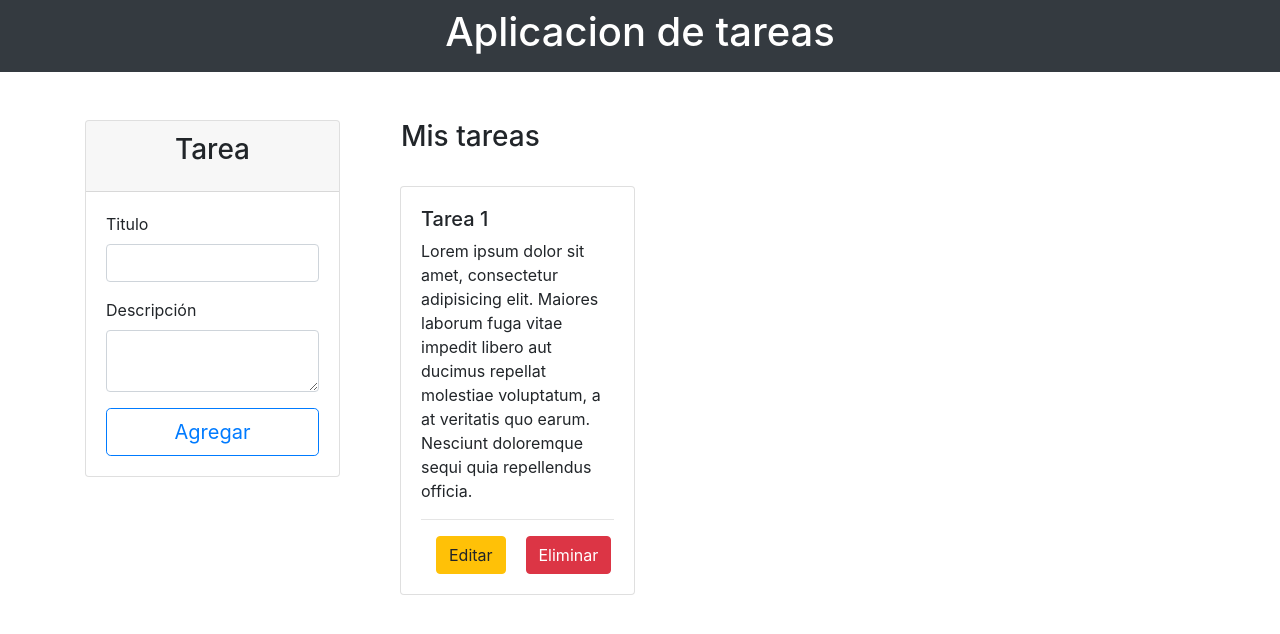
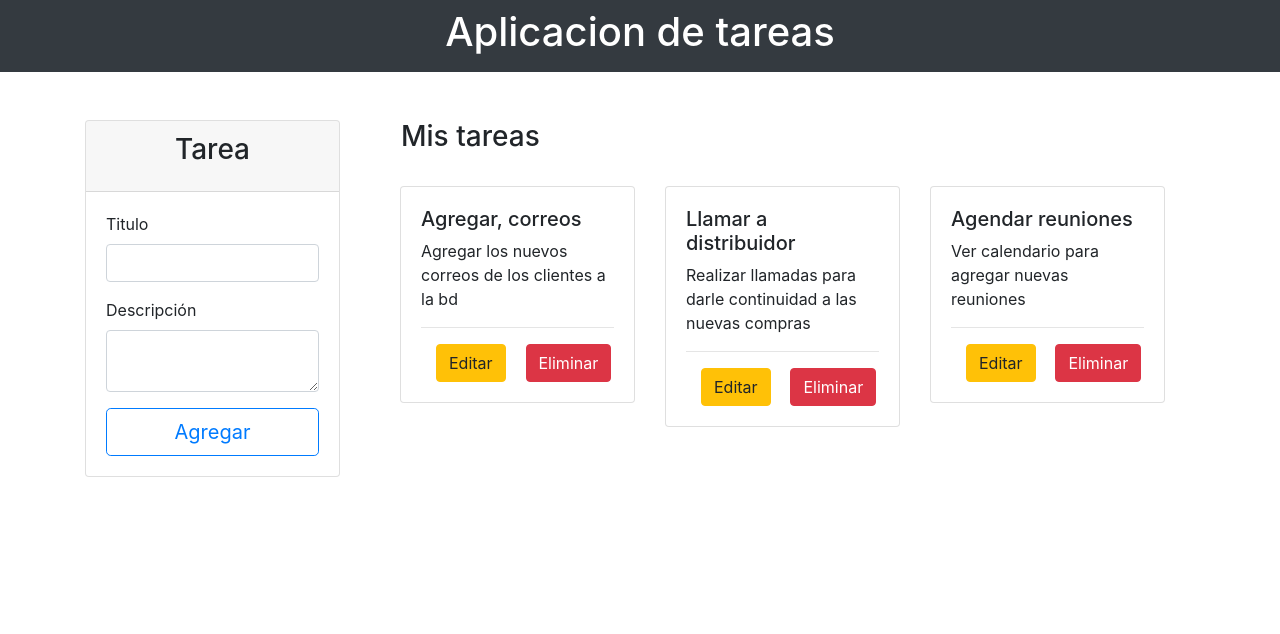
Before and after one commit to aghernandez/app-tareas, an Angular app: page / in a window 1280 px wide. Shown: the top 634 px of the page. Built offline with nearby package versions, Linux system fonts and the light colour scheme.

Commit message:
Añadir y eliminar ejecutado

```diff
--- a/src/app/components/lista-tarea/lista-tarea.component.html
+++ b/src/app/components/lista-tarea/lista-tarea.component.html
@@ -2,11 +2,11 @@
   <h3 class="ml-3">Mis tareas</h3>
   <div class="col-md-12">
     <div class="row">
-      <div class="col-md-4 mt-4">
+      <div class="col-md-4 mt-4" *ngFor="let tarea of miTarea">
         <div class="card">
           <div class="card-body">
-            <h5>Tarea 1</h5>
-            <p class="card-text">Lorem ipsum dolor sit amet, consectetur adipisicing elit. Maiores laborum fuga vitae impedit libero aut ducimus repellat molestiae voluptatum, a at veritatis quo earum. Nesciunt doloremque sequi quia repellendus officia.</p>
+            <h5> {{tarea.title}}</h5>
+            <p class="card-text">{{tarea.description}}</p>
             <hr>
             <div class="row justify-content-between container">
               <div class="col-md-6">
```
